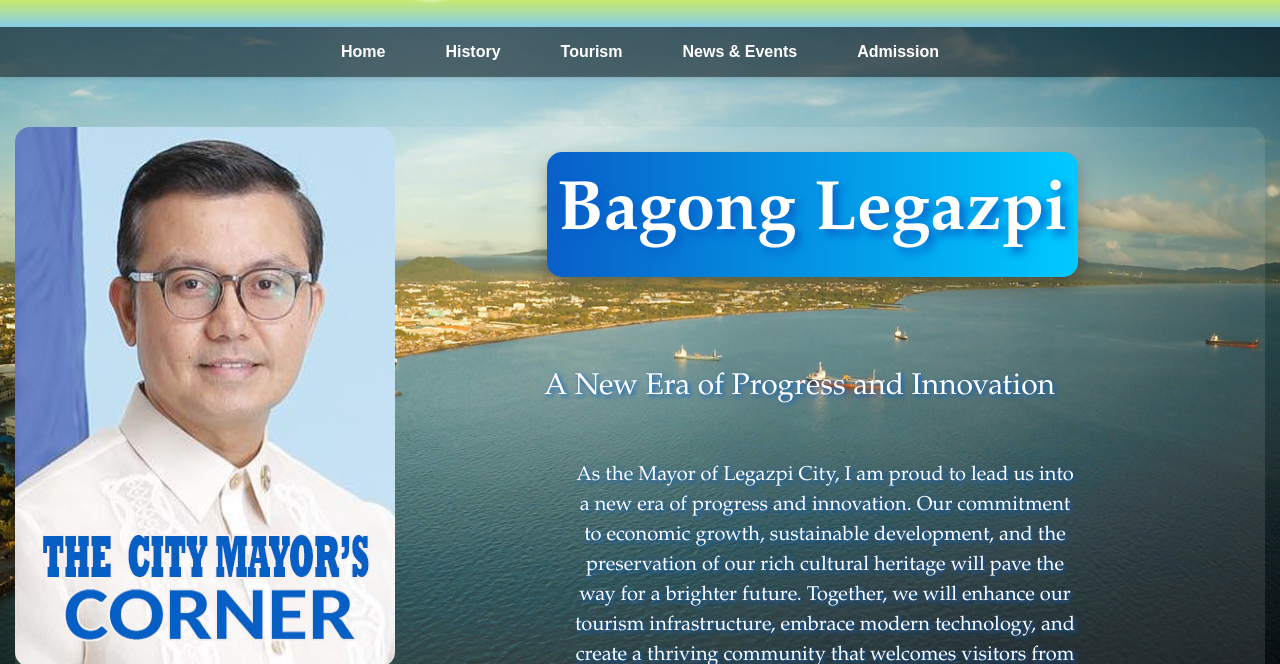
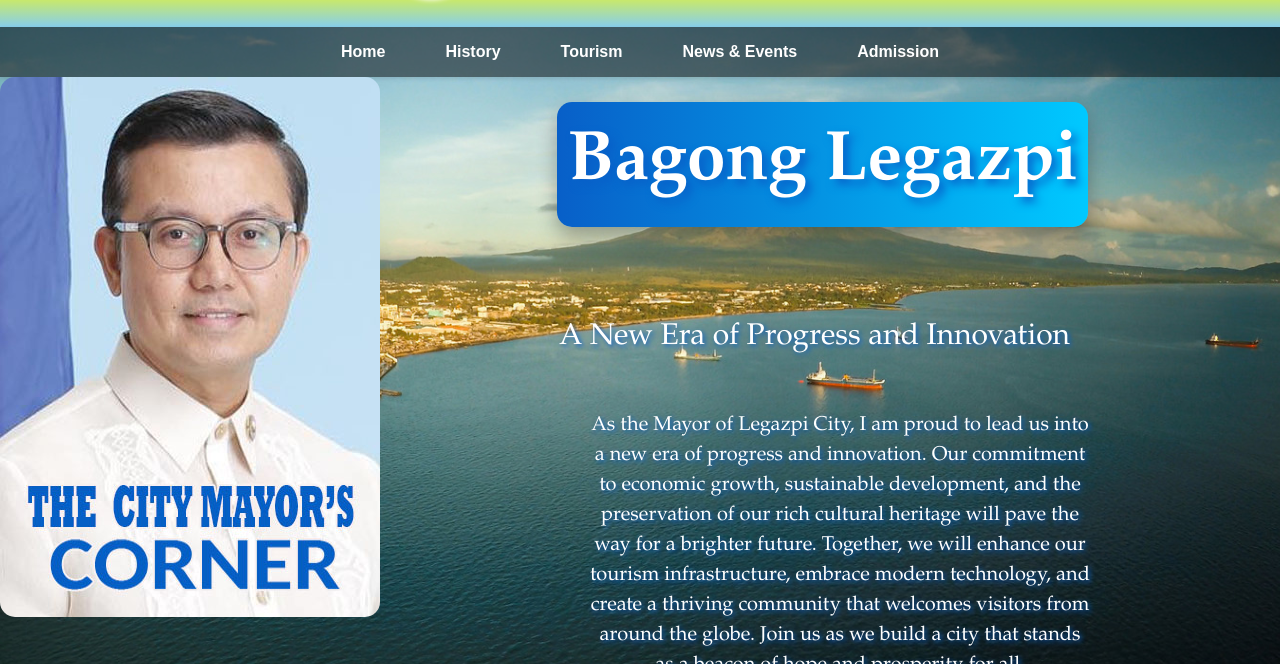
Before and after one commit to Jeffkolin7/Legazpi, a plain HTML site: page index.html in a window 1280 px wide. Shown: the part 123-787 px from the top of the page. Drawn offline with Linux system fonts and the light colour scheme.

Commit message:
Update style.css

```diff
--- a/css/style.css
+++ b/css/style.css
@@ -3,8 +3,9 @@ body {
     line-height: 1.5;
     margin: 0;
     font-family: Arial, sans-serif;
-    background: url("../images/back.jpg") no-repeat center center fixed;
+    background: url("../images/back.jpg") no-repeat center fixed;
     background-size: cover;
+    background-color: lightskyblue;
 }
 
 /* Main Container */
@@ -17,10 +18,10 @@ body {
     align-items: center;
 }
 
+
 /* Header */
 #Header {
     width: 100%;
-    background: white;
 }
 
 #uphead {
@@ -77,7 +78,7 @@ body {
 }
 
 #topnav ul {
-    list-style: none;
+    list-style: none    ;
     padding: 0;
     margin: 0;
     display: flex;
@@ -94,11 +95,13 @@ body {
     font-weight: bold;
     padding: 14px 20px;
     border-radius: 4px;
-    transition: background-color 0.3s;
+    transition: background-color 0.3s, color 0.5s, text-shadow 0.5s;
 }
 
 #topnav ul li a:hover {
     background-color: rgba(255, 255, 255, 0.2);
+    text-shadow: 0px 5px 5px #085FC8 ;
+    color: #085FC8;
 }
 
 #topnav ul li a:active {
@@ -106,13 +109,6 @@ body {
 }
 
 /* Middle Content */
-#middle {
-    margin-top: 50px;
-    border-radius: 15px;
-    width: 1250px;
-    height: 650px;
-    background: rgba(255, 255, 255, 0.1);
-}
 
 /* Intro Text */
 #intro {
@@ -130,6 +126,7 @@ body {
 #intro:hover {
     background: none;
     transition: background-color 0.3s;
+    text-shadow: 2px 2px 4px #085FC8;
 }
 
 /* Footer */
```
